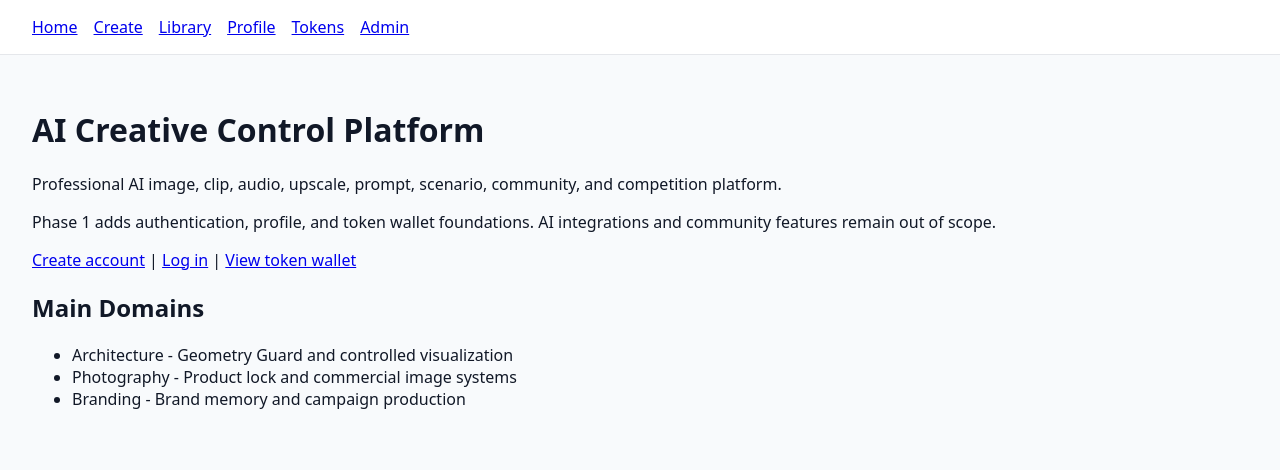
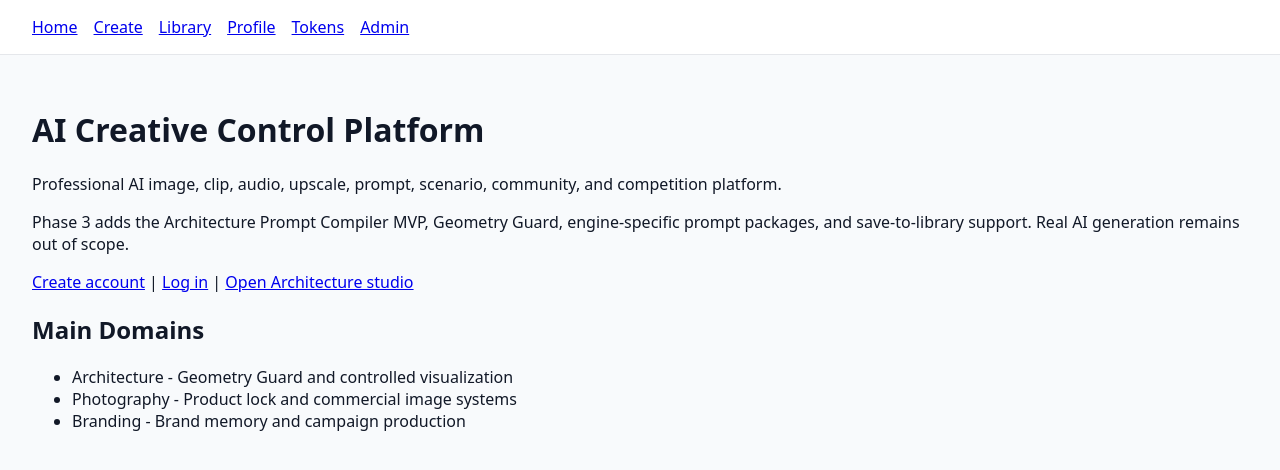
Before and after one commit to Rooda09/9-DESIGN, a Next.js app: page / in a window 1280 px wide. Shown: the top 470 px of the page. Built offline with nearby package versions, Linux system fonts and the light colour scheme.

Commit message:
Phase 3 architecture prompt compiler and geometry guard

```diff
--- a/src/app/page.tsx
+++ b/src/app/page.tsx
@@ -4,12 +4,12 @@ export default function HomePage() {
       <h1>AI Creative Control Platform</h1>
       <p>Professional AI image, clip, audio, upscale, prompt, scenario, community, and competition platform.</p>
       <p>
-        Phase 1 adds authentication, profile, and token wallet foundations. AI integrations and community features remain out of scope.
+        Phase 3 adds the Architecture Prompt Compiler MVP, Geometry Guard, engine-specific prompt packages, and save-to-library support. Real AI generation remains out of scope.
       </p>
       <p>
         <a href="/register">Create account</a> {' | '}
         <a href="/login">Log in</a> {' | '}
-        <a href="/tokens">View token wallet</a>
+        <a href="/create/architecture">Open Architecture studio</a>
       </p>
       <section>
         <h2>Main Domains</h2>
```
